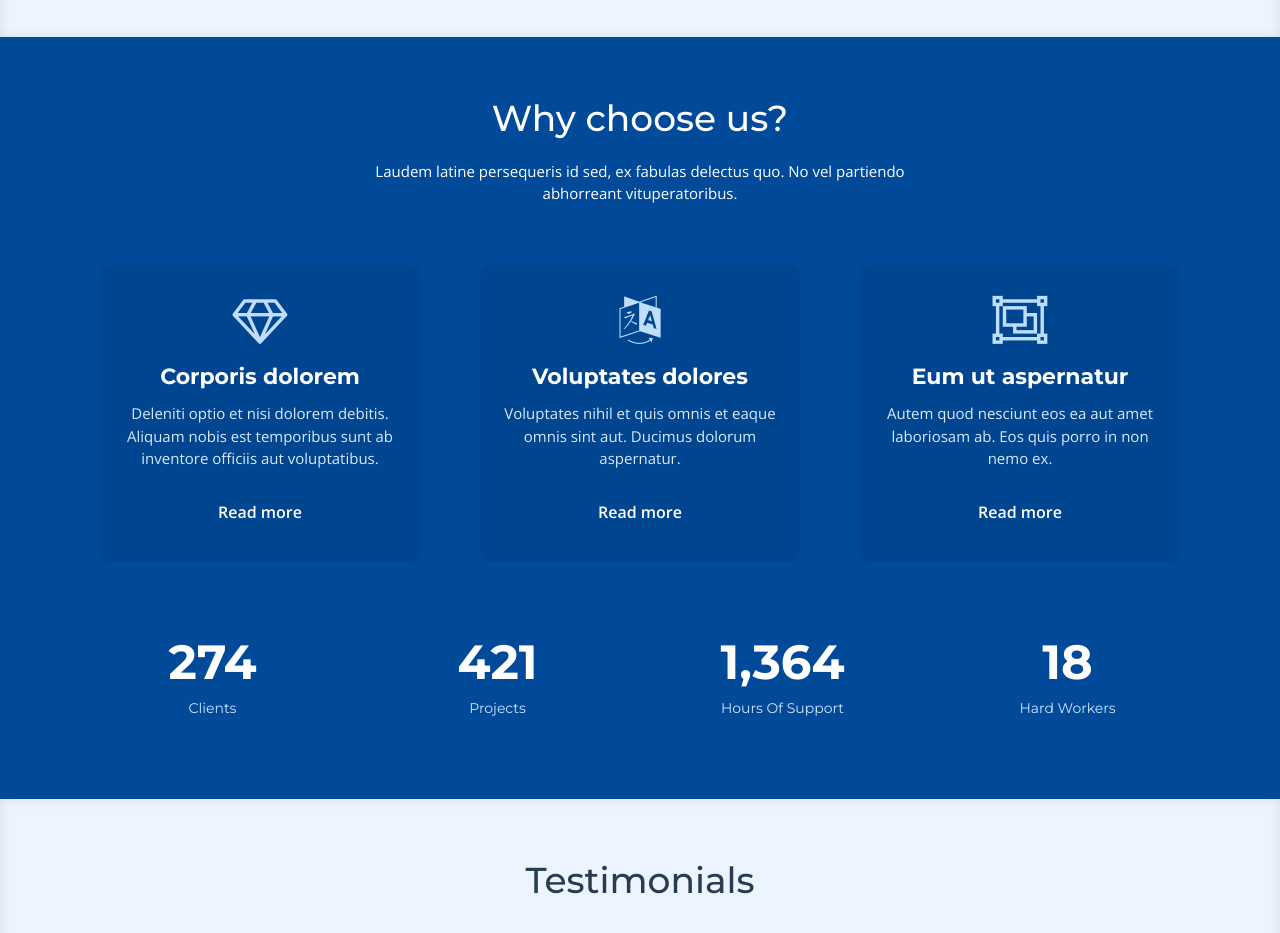
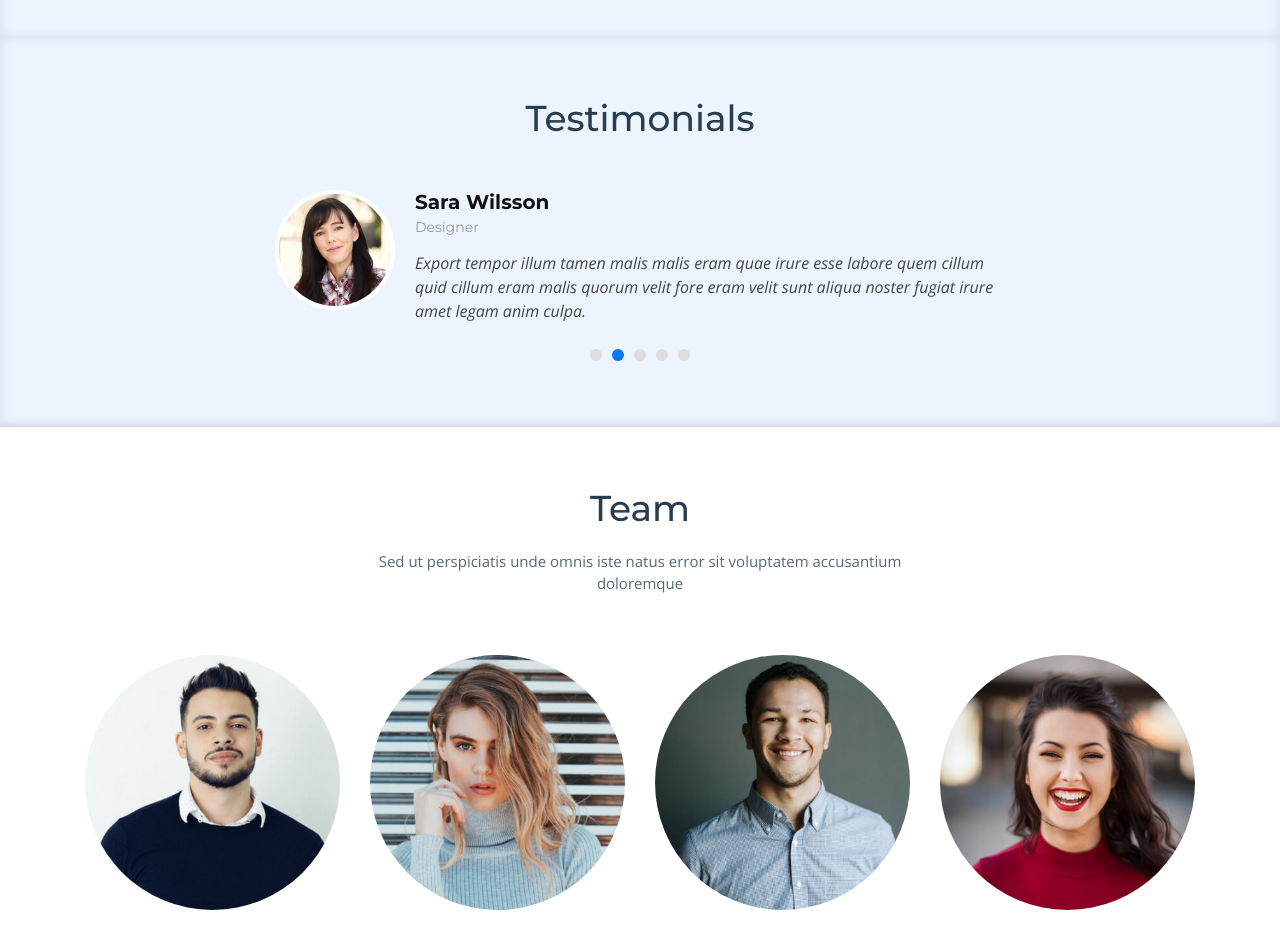
Before and after one commit to VincentIUT/ProjetOsmani, a plain HTML site: page index.html in a window 1280 px wide. Shown: the part 3135-4068 px from the top of the page. Drawn offline with nearby package versions, Linux system fonts and the light colour scheme; files whose address does not match are found by name.

Commit message:
Update index.html

```diff
--- a/index.html
+++ b/index.html
@@ -227,78 +227,6 @@
 
       </div>
     </section><!-- End Services Section -->
-
-    <!-- ======= Why Us Section ======= -->
-    <section id="why-us" class="wow fadeIn">
-      <div class="container">
-        <header class="section-header">
-          <h3>Why choose us?</h3>
-          <p>Laudem latine persequeris id sed, ex fabulas delectus quo. No vel partiendo abhorreant vituperatoribus.</p>
-        </header>
-
-        <div class="row row-eq-height justify-content-center">
-
-          <div class="col-lg-4 mb-4">
-            <div class="card wow bounceInUp">
-              <i class="fa fa-diamond"></i>
-              <div class="card-body">
-                <h5 class="card-title">Corporis dolorem</h5>
-                <p class="card-text">Deleniti optio et nisi dolorem debitis. Aliquam nobis est temporibus sunt ab inventore officiis aut voluptatibus.</p>
-                <a href="#" class="readmore">Read more </a>
-              </div>
-            </div>
-          </div>
-
-          <div class="col-lg-4 mb-4">
-            <div class="card wow bounceInUp">
-              <i class="fa fa-language"></i>
-              <div class="card-body">
-                <h5 class="card-title">Voluptates dolores</h5>
-                <p class="card-text">Voluptates nihil et quis omnis et eaque omnis sint aut. Ducimus dolorum aspernatur.</p>
-                <a href="#" class="readmore">Read more </a>
-              </div>
-            </div>
-          </div>
-
-          <div class="col-lg-4 mb-4">
-            <div class="card wow bounceInUp">
-              <i class="fa fa-object-group"></i>
-              <div class="card-body">
-                <h5 class="card-title">Eum ut aspernatur</h5>
-                <p class="card-text">Autem quod nesciunt eos ea aut amet laboriosam ab. Eos quis porro in non nemo ex. </p>
-                <a href="#" class="readmore">Read more </a>
-              </div>
-            </div>
-          </div>
-
-        </div>
-
-        <div class="row counters">
-
-          <div class="col-lg-3 col-6 text-center">
-            <span data-toggle="counter-up">274</span>
-            <p>Clients</p>
-          </div>
-
-          <div class="col-lg-3 col-6 text-center">
-            <span data-toggle="counter-up">421</span>
-            <p>Projects</p>
-          </div>
-
-          <div class="col-lg-3 col-6 text-center">
-            <span data-toggle="counter-up">1,364</span>
-            <p>Hours Of Support</p>
-          </div>
-
-          <div class="col-lg-3 col-6 text-center">
-            <span data-toggle="counter-up">18</span>
-            <p>Hard Workers</p>
-          </div>
-
-        </div>
-
-      </div>
-    </section><!-- End Why Us Section -->
 
     <!-- ======= Testimonials Section ======= -->
     <section id="testimonials" class="section-bg">
@@ -534,10 +462,10 @@
           </div>
 
           <div class="col-lg-2 col-md-6 footer-links">
-            <h4>Useful Links</h4>
+            <h4>Liens Rapides</h4>
             <ul>
               <li><a href="#">Accueil</a></li>
-              <li><a href="#">About us</a></li>
+              <li><a href="#">A propos de nous</a></li>
               <li><a href="#">Services</a></li>
               <li><a href="#">Terms of service</a></li>
               <li><a href="#">Privacy policy</a></li>
@@ -545,13 +473,13 @@
           </div>
 
           <div class="col-lg-3 col-md-6 footer-contact">
-            <h4>Contact Us</h4>
+            <h4>Nous contacter</h4>
             <p>
-              A108 Adam Street <br>
-              New York, NY 535022<br>
-              United States <br>
-              <strong>Phone:</strong> +1 5589 55488 55<br>
-              <strong>Email:</strong> info@example.com<br>
+              31 Rue de Courcelles <br>
+              75008, paris<br>
+              France <br>
+              <strong>Phone:</strong> 0145683696<br>
+              <strong>Email:</strong> superdoctor@contact.com<br>
             </p>
 
             <div class="social-links">
@@ -565,7 +493,7 @@
           </div>
 
           <div class="col-lg-3 col-md-6 footer-newsletter">
-            <h4>Our Newsletter</h4>
+            <h4>Notre Newsletter</h4>
             <p>Tamen quem nulla quae legam multos aute sint culpa legam noster magna veniam enim veniam illum dolore legam minim quorum culpa amet magna export quem marada parida nodela caramase seza.</p>
             <form action="" method="post">
               <input type="email" name="email"><input type="submit" value="Subscribe">
```
